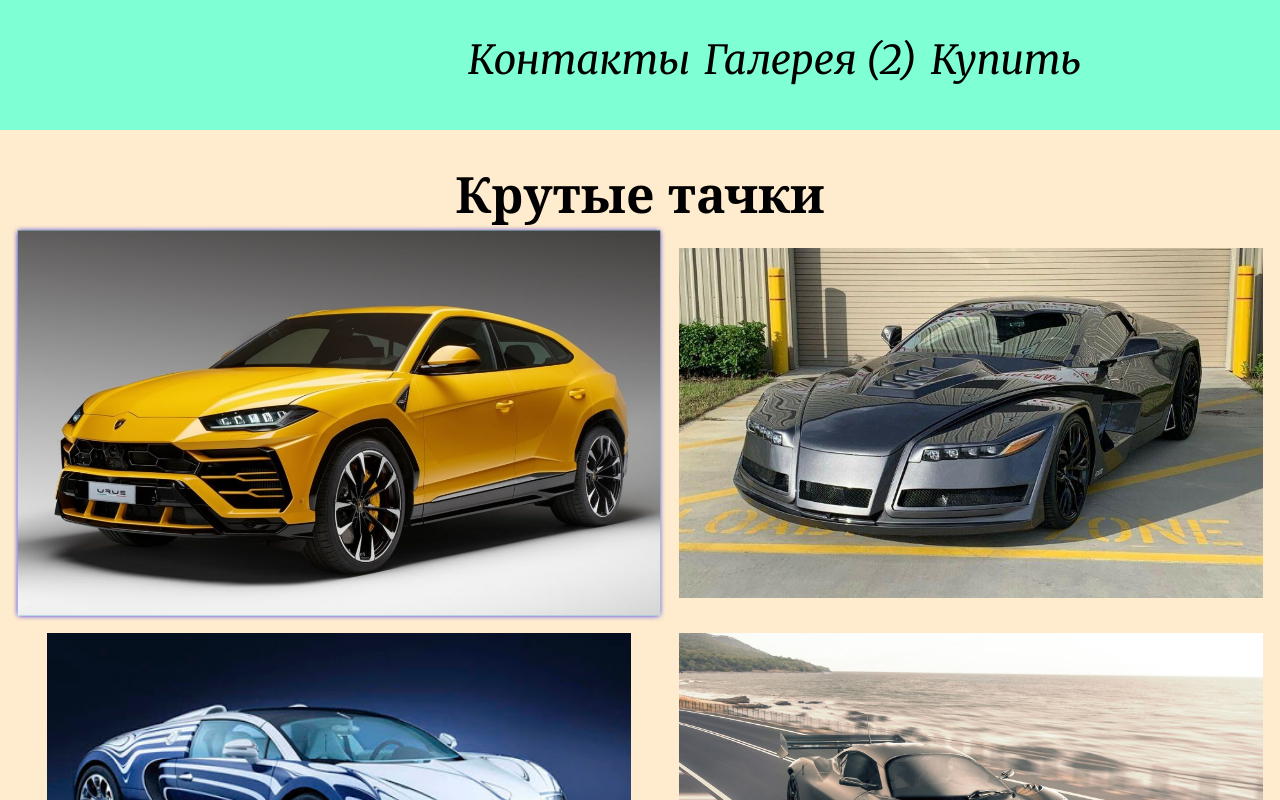
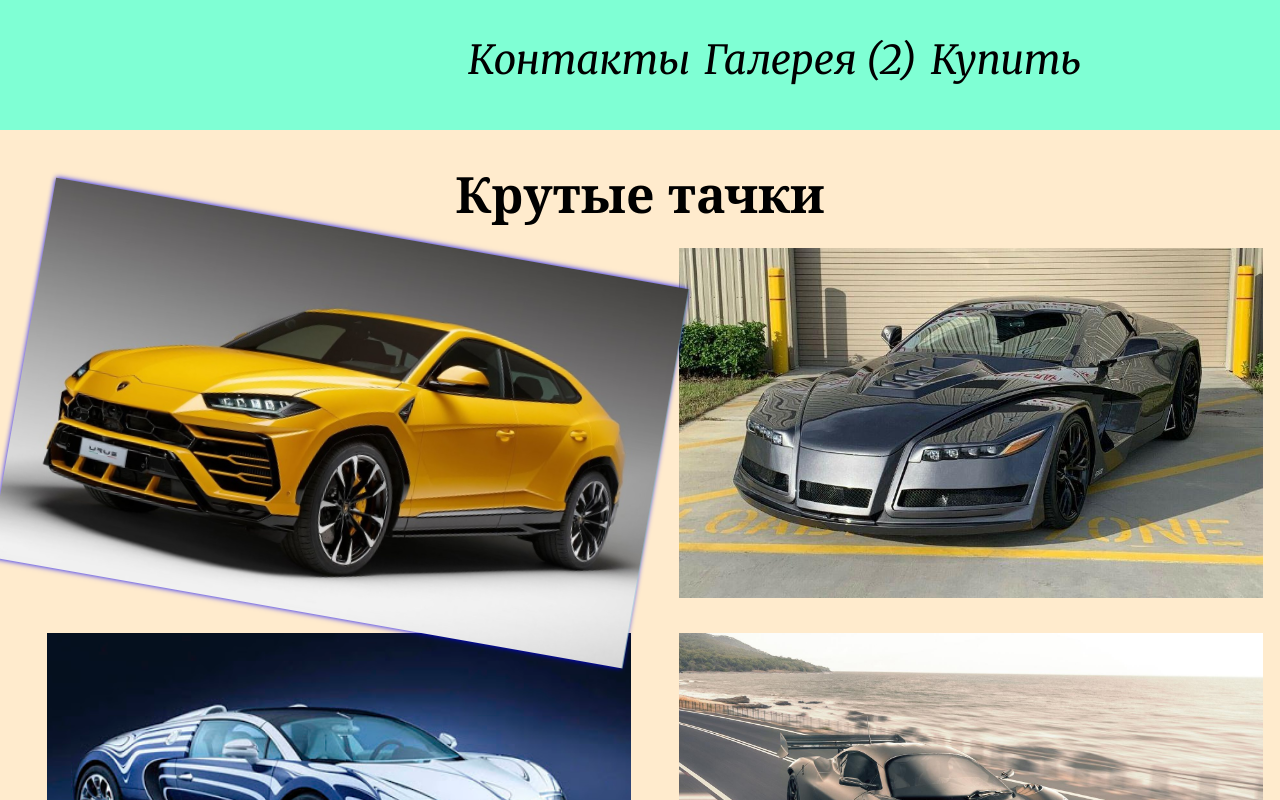
Before and after one commit to Abdumalik404/Abdumalik404.github.io, a plain HTML site: page Абдумалик 2 модуль/index.html in a window 1280 px wide. In both pictures the pointer is over the element 338 px from the left and 423 px from the top of the page. Shown: the top 800 px of the page. Drawn offline with Linux system fonts and the light colour scheme.

Commit message:
Add files via upload

```diff
--- a/Абдумалик 2 модуль/main.css
+++ b/Абдумалик 2 модуль/main.css
@@ -34,7 +34,7 @@ main {
 
 .item:hover {
     opacity: 1;
-    transform: scale(1.1) rotate(360deg);
+    transform: scale(1.1) rotate(10deg);
     z-index: 10;
     box-shadow: 0 0 5px blue;
     filter: blur(0);
```
